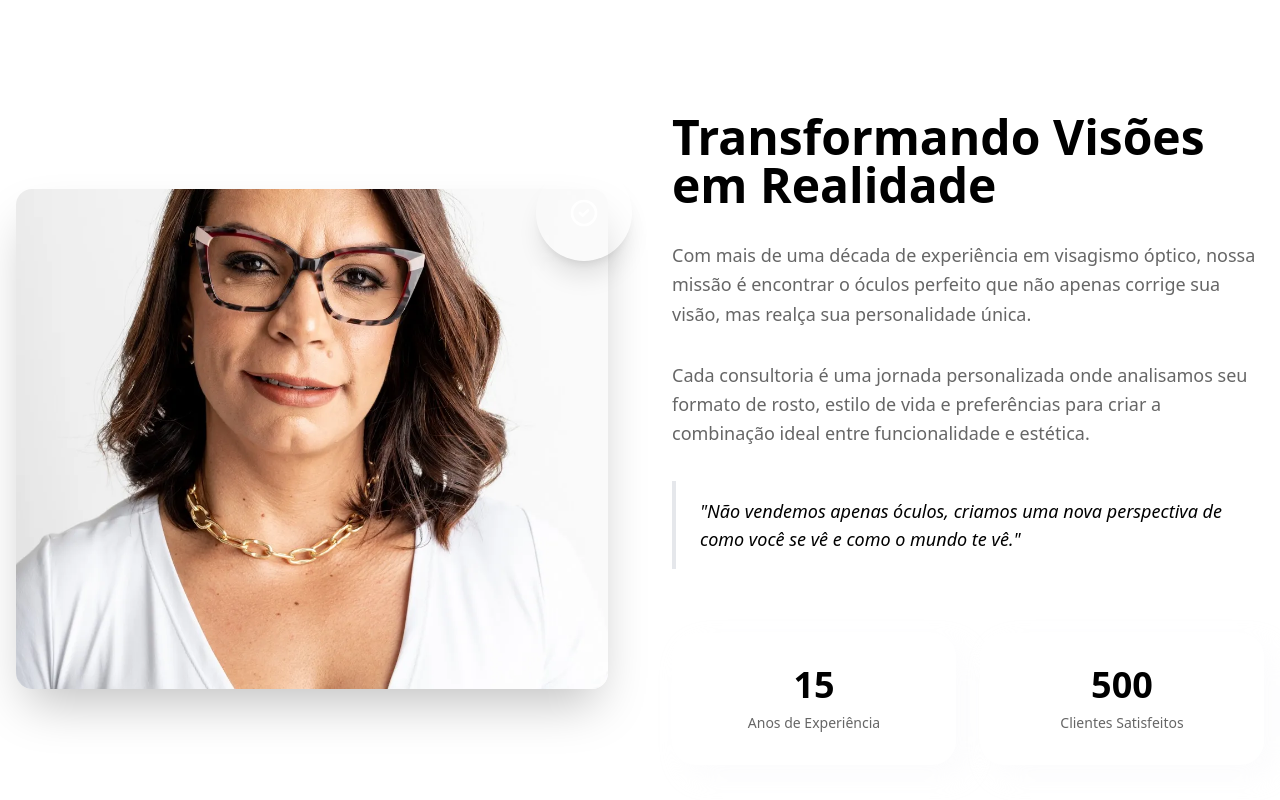
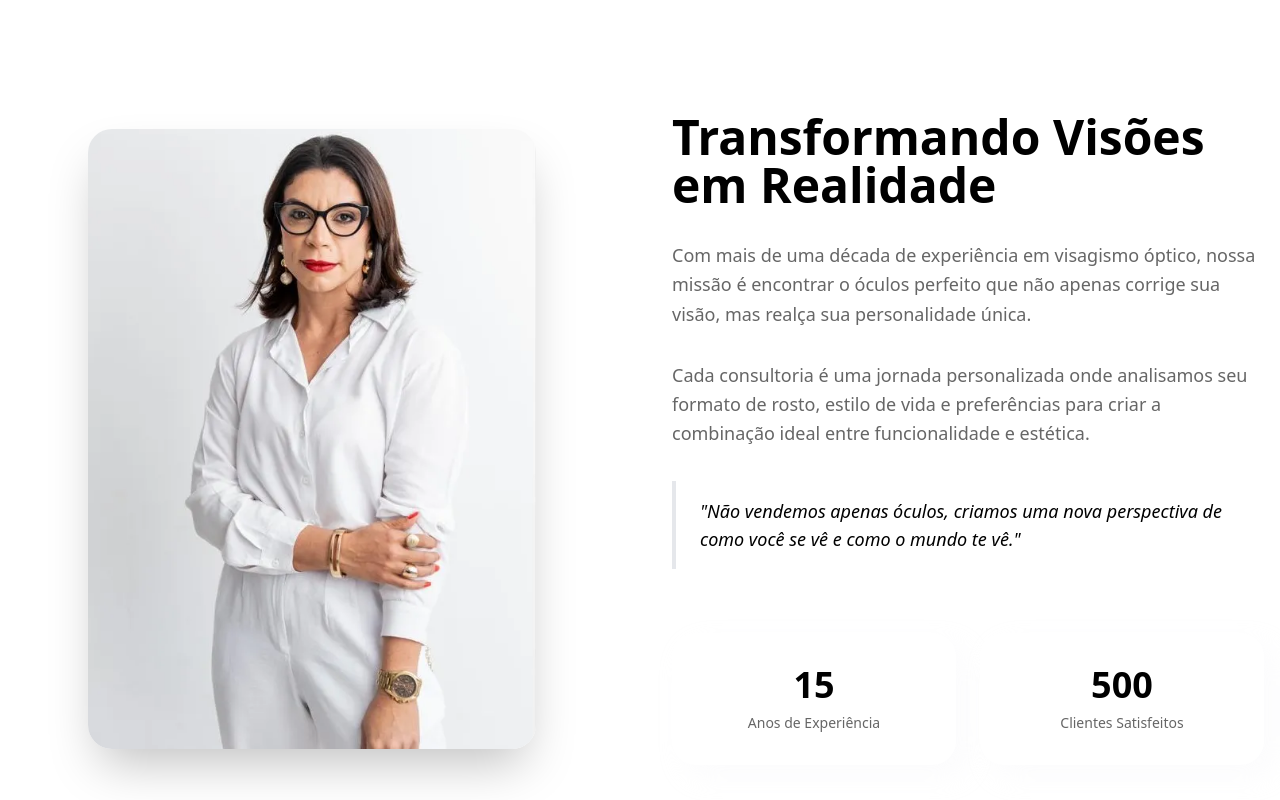
Before and after one commit to keferson-github/otica-catia-pinheiro, a React (Vite) app: page / in a window 1280 px wide. Shown: the part 1960-2760 px from the top of the page. Built offline with nearby package versions, Linux system fonts and the light colour scheme; the HTML template or start-up script is replaced by a standard one.

Commit message:
Atualização das imagens da página (Sobre Nós e Como Funciona).

```diff
--- a/src/components/AboutSection.tsx
+++ b/src/components/AboutSection.tsx
@@ -93,25 +93,17 @@ const AboutSection = () => {
             }}
             viewport={{ once: true, margin: "-100px" }}
           >
-            <div className="relative">
+            <div className="relative group">
               {/* Main image */}
-              <div className="relative z-10 rounded-2xl overflow-hidden shadow-2xl group-hover:shadow-3xl transition-all duration-500">
+              <div className="w-full max-w-md mx-auto sm:mx-auto sm:w-96 md:w-[420px] lg:w-[480px] xl:w-[600px] h-[580px] sm:h-[480px] md:h-[550px] lg:h-[420px] xl:h-[620px] rounded-2xl sm:rounded-3xl overflow-hidden shadow-2xl group-hover:shadow-3xl transition-all duration-500">
                 <img
-                  src="/img/sobre-cap.webp"
+                  src="/img/nova-imagem-sobre-cap.webp"
                   alt="Processo de Consultoria Personalizada"
-                  className="w-full h-[400px] lg:h-[500px] object-cover group-hover:scale-105 transition-transform duration-700"
+                  className="w-full h-full object-cover object-center group-hover:scale-[1.01] transition-transform duration-700"
                 />
-                <div className="absolute inset-0 bg-gradient-to-t from-black/20 to-transparent opacity-0 group-hover:opacity-100 transition-opacity duration-500"></div>
               </div>
 
-              {/* Floating elements */}
-              <div className="absolute -top-6 -right-6 w-24 h-24 bg-accent-gold rounded-full flex items-center justify-center shadow-xl group-hover:scale-110 transition-transform duration-500 z-20">
-                <svg className="w-8 h-8 text-white" fill="none" viewBox="0 0 24 24" stroke="currentColor">
-                  <path strokeLinecap="round" strokeLinejoin="round" strokeWidth="2" d="M9 12l2 2 4-4m6 2a9 9 0 11-18 0 9 9 0 0118 0z" />
-                </svg>
-              </div>
-
-              <div className="absolute -bottom-6 -left-6 w-32 h-32 bg-accent-blue/20 rounded-full blur-xl group-hover:bg-accent-blue/30 transition-colors duration-500"></div>
+              <div className="absolute -bottom-6 -left-6 w-full max-w-md mx-auto sm:mx-auto sm:w-96 md:w-[420px] lg:w-[480px] xl:w-[600px] h-32 bg-accent-blue/20 rounded-full blur-xl group-hover:bg-accent-blue/30 transition-colors duration-500"></div>
             </div>
           </motion.div>
 
--- a/src/components/ProcessSection.tsx
+++ b/src/components/ProcessSection.tsx
@@ -43,14 +43,14 @@ const ProcessSection = () => {
       number: "01",
       title: "Análise do formato do rosto e traços faciais",
       description: "Identificação das armações que favorecem sua fisionomia única, considerando proporções e características marcantes.",
-      image: "/img/sobre-cap.webp"
+      image: "/img/nova-foto-transformando-visoes(reduzida).webp"
     },
     {
       icon: Palette,
       number: "02",
       title: "Harmonização das cores e materiais",
       description: "Óculos que complementam sua aparência, estilo pessoal e garantem que transmitam a mensagem certa.",
-      image: "/img/harmonizacao-cap.webp"
+      image: "/img/nova-foto-oculos-cap.webp"
     },
     {
       icon: CheckCircle,
@@ -143,7 +143,7 @@ const ProcessSection = () => {
                >
                  {step.image ? (
                    <div className="relative group">
-                     <div className="w-80 h-80 rounded-2xl overflow-hidden shadow-2xl group-hover:shadow-3xl transition-all duration-500">
+                     <div className="w-80 h-[580px] sm:h-[480px] md:h-[550px] lg:h-[420px] xl:h-[580px] rounded-2xl overflow-hidden shadow-2xl group-hover:shadow-3xl transition-all duration-500">
                        <img
                          src={step.image}
                          alt={step.title}
```
Also changed, not shown: public/img/nova-imagem-sobre-cap.webp (added).
